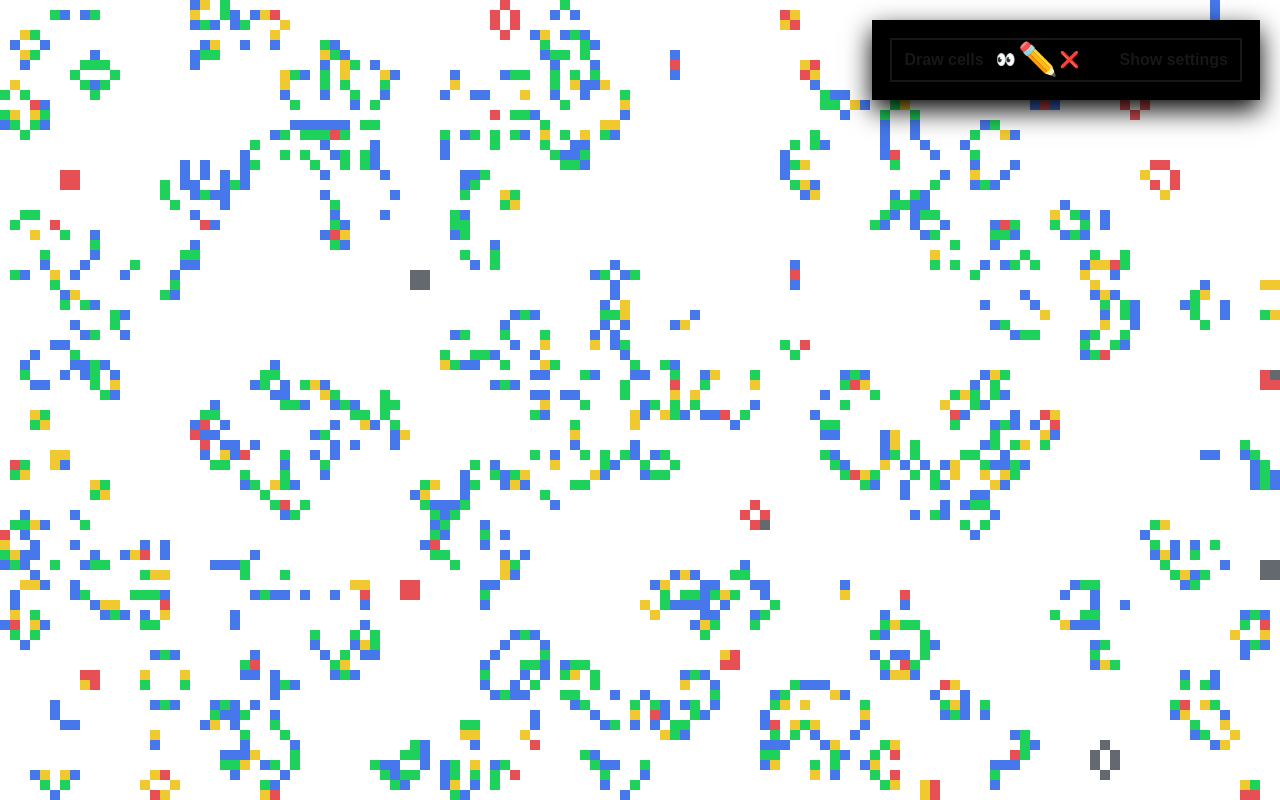
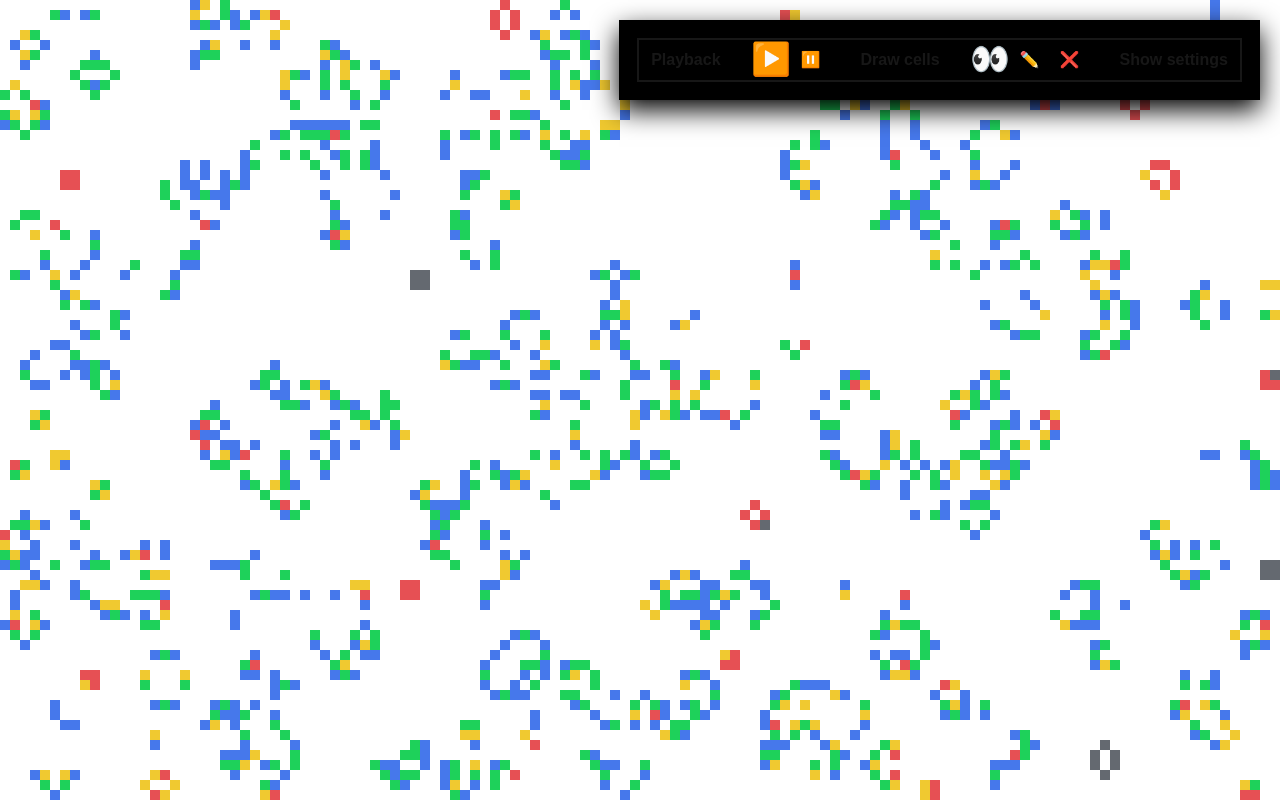
Before and after one commit to Prestopy/conways-game-of-life, a Next.js app: page / in a window 1280 px wide. Built offline with nearby package versions, Linux system fonts and the light colour scheme.

Commit message:
Added pausing and qol minor improvements

```diff
--- a/src/app/page.tsx
+++ b/src/app/page.tsx
@@ -117,7 +117,7 @@ export default function Home() {
             const currentTime = performance.now();
             const elapsedTime = currentTime - startTime;
 
-            if (elapsedTime >= settingsRef.current.frameLen) {
+            if (!isPausedRef.current && elapsedTime >= settingsRef.current.frameLen) {
                 requestAnimationFrame(() => step(ctx));
             } else {
                 setTimeout(nextFrame, 1);
@@ -352,7 +352,11 @@ export default function Home() {
         return `rgb(${Math.round(red)}, ${Math.round(green)}, ${Math.round(blue)})`;
     };
 
-    const [drawMode, setDrawMode] = useState<"none" | "draw" | "erase">("draw");
+    const [isPaused, setIsPaused] = useState(false);
+    const isPausedRef = useRef(isPaused);
+    useEffect(() => { isPausedRef.current = isPaused; }, [isPaused]);
+
+    const [drawMode, setDrawMode] = useState<"none" | "draw" | "erase">("none");
     const drawModeRef = useRef(drawMode);
     useEffect(() => { drawModeRef.current = drawMode; }, [drawMode]);
 
@@ -365,13 +369,22 @@ export default function Home() {
     return (
         <div>
             <div id="settings-cont" className="absolute w-fit top-5 right-5 z-10 select-none">
-                <div id="settings" className="p-5 bg-black ring-white" onMouseEnter={() => { tempDrawBlockRef.current = true }} onMouseLeave={() => tempDrawBlockRef.current = false} style={{ opacity: settings.fullScreen ? 0 : 1, boxShadow: "0px 10px 25px black" }}>
+                <div id="settings" className="p-5 bg-black ring-white" onMouseEnter={() => { tempDrawBlockRef.current = true }} onMouseLeave={() => {
+                    tempDrawBlockRef.current = false
+                    setShowSettings(false);
+                }} style={{ opacity: settings.fullScreen ? 0 : 1, boxShadow: "0px 10px 25px black" }}>
                     <div
                         className="cursor-pointer flex flex-row justify-end ring-2 px-3 py-2"
                     >
-                        <div className="flex flex-row gap-3 mr-10">
-                            <p className="font-bold">Draw cells</p>
-                            <p className="draw-tool" onClick={() => {setDrawMode("none")}} style={{ transform: `scale(${drawMode == "none" ? 2 : 1})` }}><abbr title="No cell">👀</abbr></p>
+                        <div className="flex flex-row gap-5 mr-10">
+                            <p className="font-bold mr-5">Playback</p>
+                            <p className="draw-tool" onClick={() => {setIsPaused(false)}} style={{ transform: `scale(${!isPaused ? 2 : 1})` }}><abbr title="Play">▶️</abbr></p>
+                            <p className="draw-tool" onClick={() => {setIsPaused(true)}} style={{ transform: `scale(${isPaused ? 2 : 1})` }}><abbr title="Pause">⏸️</abbr></p>
+                        </div>
+
+                        <div className="flex flex-row gap-5 mr-10">
+                            <p className="font-bold mr-5">Draw cells</p>
+                            <p className="draw-tool" onClick={() => {setDrawMode("none")}} style={{ transform: `scale(${drawMode == "none" ? 2 : 1})` }}><abbr title="Viewing mode">👀</abbr></p>
                             <p className="draw-tool" onClick={() => {setDrawMode("draw")}} style={{ transform: `scale(${drawMode == "draw" ? 2 : 1})` }}><abbr title="Draw cell">✏️</abbr></p>
                             <p className="draw-tool" onClick={() => {setDrawMode("erase")}} style={{ transform: `scale(${drawMode == "erase" ? 2 : 1})` }}><abbr title="Erase cell">❌</abbr></p>
                         </div>
@@ -501,17 +514,17 @@ export default function Home() {
                                     })
                                 } } className="font-mono" /></label>
 
-                                <p
-                                    className="mt-8 text-red-500 cursor-pointer"
-                                    onClick={resetGrid}
-                                >Randomize grid</p>
+                                <div className="mt-8 flex flex-col gap-2">
                                     <p
                                         className="text-red-500 cursor-pointer"
                                         onClick={() => {
-                                        resetGrid();
                                             setSettings(defaultSettings);
                                         }}
-                                >Randomize grid and randomize rules</p>
+                                    >Reset rules</p>
+                                    <p
+                                        className="text-red-500 cursor-pointer"
+                                        onClick={resetGrid}
+                                    >Randomize grid</p>
                                     <p
                                         className="text-red-500 cursor-pointer"
                                         onClick={() => {
@@ -523,6 +536,7 @@ export default function Home() {
                                             }
                                         }}
                                     >Clear grid</p>
+                                </div>
                             </div>
                         </div>
                     )}
```
Lines whose indentation alone changed are shown as unchanged.
